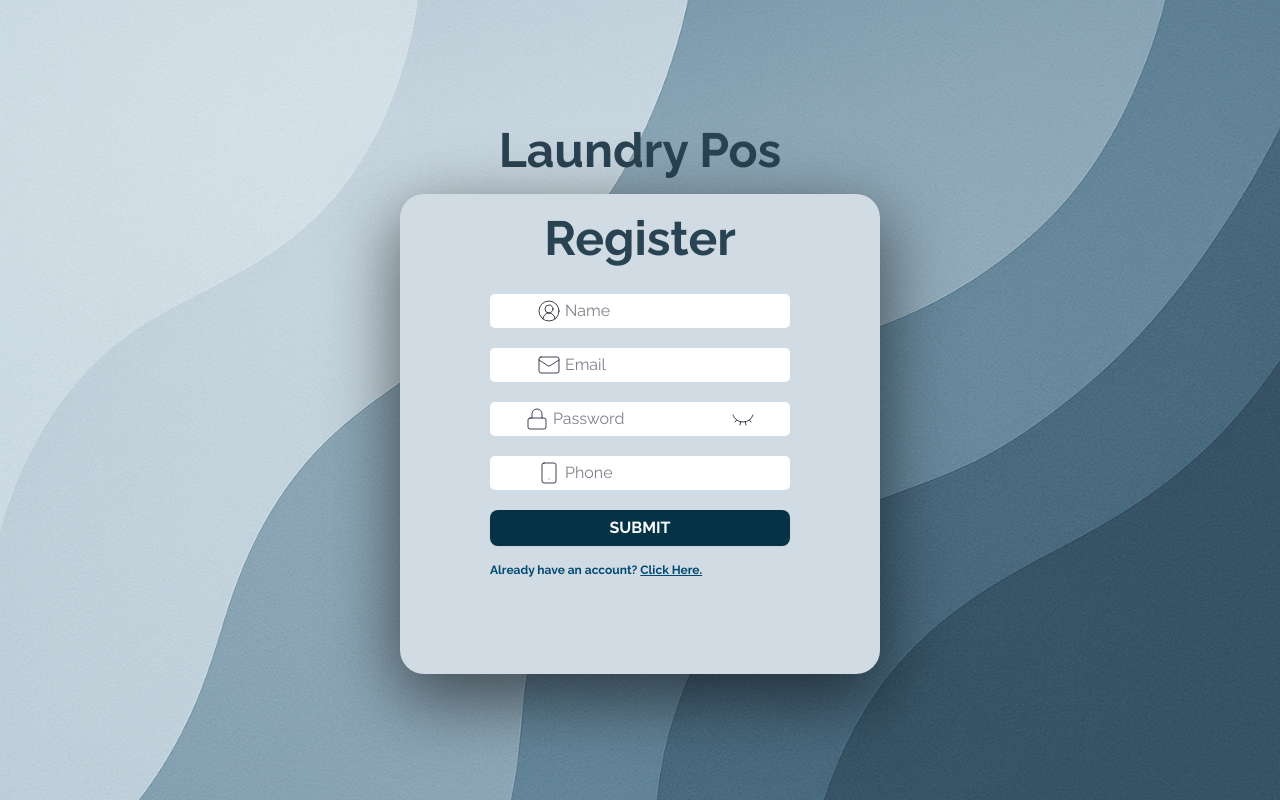
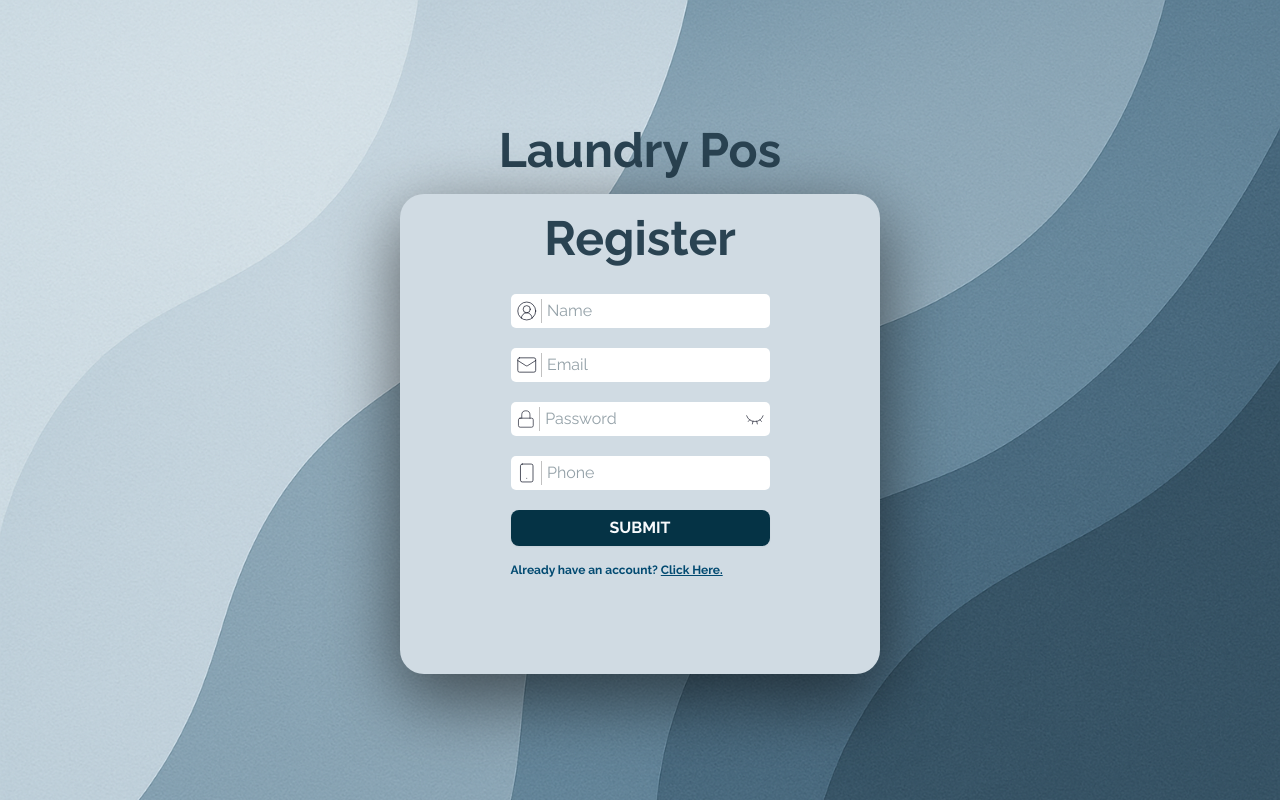
Before and after one commit to shamirShahzad/Laundry-frontend, a React (Vite) app: page /register in a window 1280 px wide. Built offline with nearby package versions, Linux system fonts and the light colour scheme; no server answers.

Commit message:
Making the shamInput component more versatile and fixing some bugs that came after the refactoring

```diff
--- a/src/Components/Sham_Input.css
+++ b/src/Components/Sham_Input.css
@@ -1,5 +1,5 @@
 .shamInputContainer {
-  width: 300px;
+  width: 100%;
   border-radius: 5px;
   background-color: white;
   padding: 5px;
@@ -11,6 +11,9 @@
   width: 100%;
   padding-left: 5px;
   color: #2a4352;
+  display: flex;
+  justify-content: space-around;
+  align-items: center;
   &::placeholder {
     font-weight: 400;
   }
--- a/src/Components/Sham_Input.tsx
+++ b/src/Components/Sham_Input.tsx
@@ -8,29 +8,48 @@ const Sham_Input = ({
   className,
   name,
   children,
-  Icon,
+  Icon = null,
   isPassword = false,
   divClassName,
+  Label = null,
+  LabelImportant = false,
   ...props
 }: React.ComponentProps<"input"> & {
-  Icon?: LucideIcon;
+  Icon?: LucideIcon | null;
   isPassword?: boolean;
   isPasswordVisible?: boolean;
   divClassName?: string;
+  Label?: string | null;
+  LabelImportant?: boolean;
 }) => {
   const [showPassword, setShowPassword] = useState(false);
   const [field, meta] = useField(name);
+  const hasIcon = Icon !== null ? true : false;
+  const inputClass = `${hasIcon ? "shamInputIcon" : "shamInput"} ${className}`;
   return (
     <>
+      <div className="flex-col justify-start">
+        {Label && (
+          <div className="flex items-center gap-1 min-h-[32px]">
+            <label htmlFor={name}>{Label} </label>
+            {LabelImportant ? (
+              <span className="text-red-600 text-3xl border-box leading-none">
+                *
+              </span>
+            ) : (
+              <span className="text-2xl"></span>
+            )}
+          </div>
+        )}
         <div
-        className={`flex shamInputContainer justify-center items-center ${
+          className={`flex shamInputContainer justify-between items-center ${
             meta.touched && meta.error ? "border-red-600 mb-2" : "mb-5"
-        } ${divClassName}}`}
+          } ${divClassName}`}
         >
           {Icon && <Icon strokeWidth={0.75} className="mr-1" />}
           <input
             type={showPassword && isPassword ? "text" : type}
-          className={`${Icon ? "shampInputIcon" : "shamInput"} ${className}`}
+            className={inputClass}
             {...props}
             {...field}
           >
@@ -41,17 +60,21 @@ const Sham_Input = ({
               <Eye
                 strokeWidth={0.75}
                 onClick={() => setShowPassword(!showPassword)}
+                className="cursor-pointer"
               />
             ) : (
               <EyeClosed
                 strokeWidth={0.75}
                 onClick={() => setShowPassword(!showPassword)}
+                className="cursor-pointer"
               />
             )
           ) : (
             <></>
           )}
         </div>
+      </div>
+
       {meta.touched && meta.error && (
         <div className="text-red-600 text-xs mb-1">{meta.error}</div>
       )}
--- a/src/Pages/AddCustomer.tsx
+++ b/src/Pages/AddCustomer.tsx
@@ -29,7 +29,11 @@ const AddCustomer = () => {
   };
 
   return (
-    <div className="w-full h-full bg-cyan-100">
+    <div className="w-full h-full bg-gray-200">
+      <div className="ml-9">
+        <h1 className="mt-6 text-2xl font-semibold">Add customer</h1>
+      </div>
+      <hr className="border-b border-gray-400 mt-3" />
       <Formik
         initialValues={initialValues}
         validationSchema={addCustomerSchema}
@@ -38,7 +42,7 @@ const AddCustomer = () => {
         }}
       >
         {({ handleChange, handleBlur, values }) => (
-          <Form className="mt-1 p-6 gap-4 ">
+          <Form className="mt-1 p-6 gap-4 flex ml-3">
             <Sham_Input
               placeholder="Name"
               type="text"
@@ -46,7 +50,9 @@ const AddCustomer = () => {
               onChange={handleChange}
               onBlur={handleBlur}
               value={values.name}
-              divClassName="border-1 border-gray-100 "
+              divClassName="border-1 border-gray-400 "
+              Label="Name"
+              LabelImportant={true}
             />
             <Sham_Input
               placeholder="Email"
@@ -55,13 +61,20 @@ const AddCustomer = () => {
               onChange={handleChange}
               onBlur={handleBlur}
               value={values.email}
+              divClassName="border-1 border-gray-400 "
+              Label="E-mail"
             />
-            <Button
-              type="submit"
-              className="w-full text-1xl font-bold uppercase bg-cyan-950"
-            >
-              Add Customer
-            </Button>
+            <Sham_Input
+              placeholder="Phone"
+              type="phone"
+              name="phone"
+              onChange={handleChange}
+              onBlur={handleBlur}
+              value={values.phone}
+              divClassName="border-1 border-gray-400 w-fit"
+              Label="Phone"
+              LabelImportant={true}
+            />
           </Form>
         )}
       </Formik>
--- a/src/Pages/Register.tsx
+++ b/src/Pages/Register.tsx
@@ -123,6 +123,7 @@ const Register = () => {
                 onBlur={handleBlur}
                 value={values.password}
                 isPassword={true}
+                divClassName="w-full important"
               />
               <Sham_Input
                 placeholder="Phone"
--- a/src/Pages/Unauthorized.tsx
+++ b/src/Pages/Unauthorized.tsx
@@ -1,7 +1,11 @@
 const Unauthorized = () => {
   return (
-    <div className="flex justify-center items-center">
-      <img src="/unauthorized.webp" alt="Unauthorized" />
+    <div className="flex justify-center items-center h-screen w-screen overflow-hidden">
+      <img
+        src="/unauthorized.webp"
+        alt="Unauthorized"
+        className="max-w-full max-h-full object-contain"
+      />
     </div>
   );
 };
```
Lines whose indentation alone changed are shown as unchanged.
